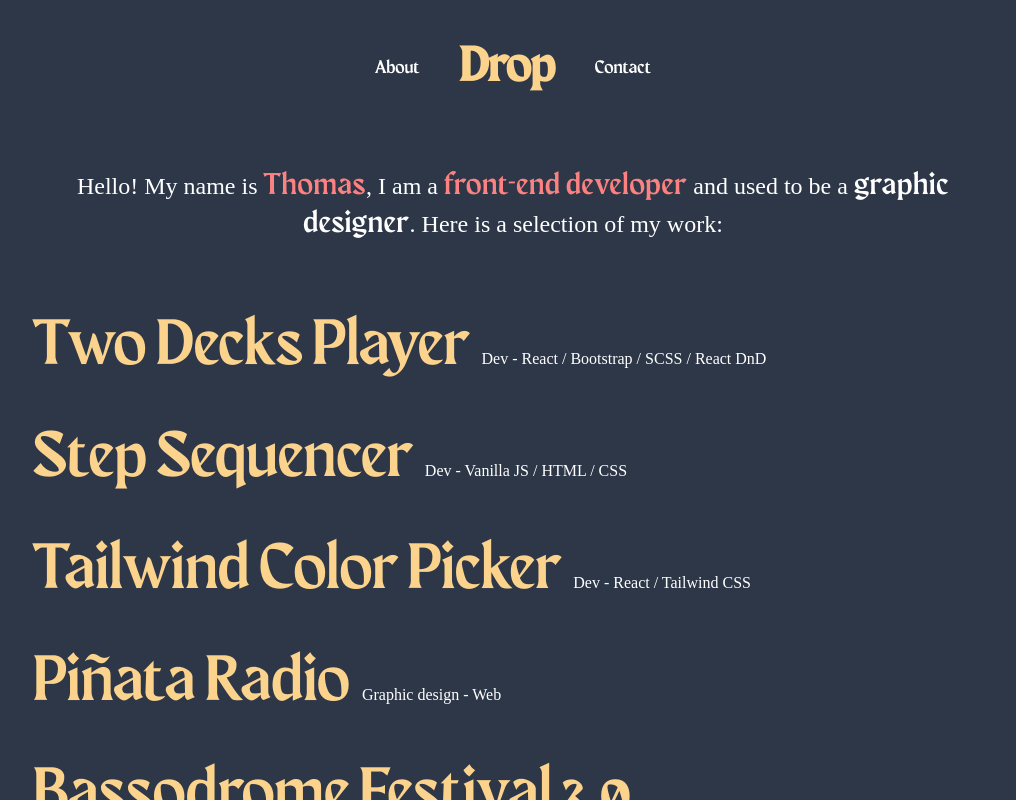
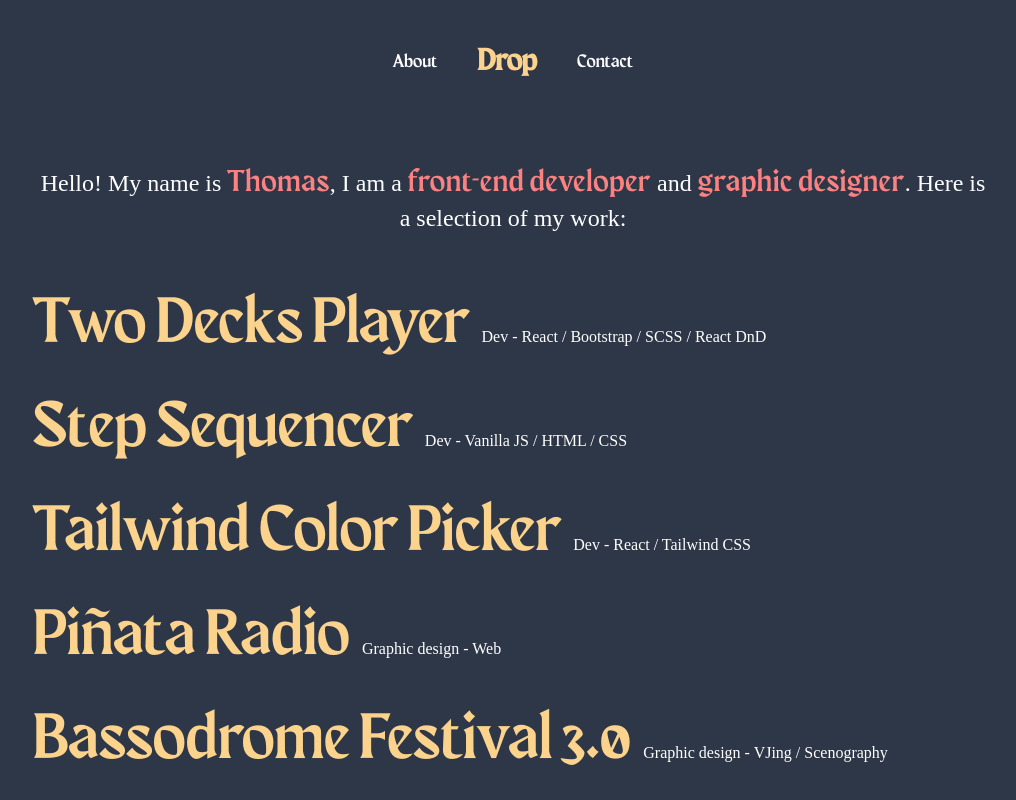
Before and after one commit to Toww/droplab-old, a Next.js app: page / in a window 1280 px wide. Shown: the top 800 px of the page, without its empty margins (127-1143 px from the left). Built offline with nearby package versions, Linux system fonts and the light colour scheme.

Commit message:
Styles corrections

```diff
--- a/components/layout/NavBar.js
+++ b/components/layout/NavBar.js
@@ -2,7 +2,7 @@ import Link from "next/link";
 
 const NavBar = () => {
   return (
-    <nav className="pb-8" className="flex justify-center py-8">
+    <nav className="flex justify-center mt-10">
       <ul className="flex justify-center items-center">
         <li>
           <Link href="/about">
@@ -13,7 +13,7 @@ const NavBar = () => {
           <Link href="/">
             <a
               id="logo"
-              className="font-custom text-5xl font-bold mx-10 text-orange-300"
+              className="font-custom text-3xl font-bold mx-10 text-orange-300"
             >
               Drop
             </a>
--- a/components/projects/ProjectsList.js
+++ b/components/projects/ProjectsList.js
@@ -27,7 +27,7 @@ const ProjectsList = ({ allProjectsData }) => {
   return (
     <section>
       <CursorImage />
-      <ul className="project-list mt-6 md:mt-12">
+      <ul className="project-list">
         {allProjectsData.map(({ id, type, title }) => (
           <li
             key={id}
--- a/components/projects/ProjectsNavLinks.js
+++ b/components/projects/ProjectsNavLinks.js
@@ -10,10 +10,10 @@ const ProjectsNavLinks = ({ prevProject, nextProject }) => {
           as={`/projects/${prevProject.id}`}
           scroll={false}
         >
-          <a className="w-1/3 font-custom text-left text-3xl md:text-xl text-orange-300 mt-3">
+          <a className="w-1/3 md:flex md:justify-start md:items-center font-custom text-left text-3xl md:text-xl text-orange-300 mt-3">
             {/* Left arrow */}
             <svg
-              class="w-8 h-8 md:w-5 md:h-5 inline mr-2"
+              class="w-8 h-8 md:w-5 md:h-5 mr-2 mt-0 pt-0"
               fill="none"
               stroke="currentColor"
               viewBox="0 0 24 24"
@@ -27,7 +27,7 @@ const ProjectsNavLinks = ({ prevProject, nextProject }) => {
               ></path>
             </svg>
             {/* Project name */}
-            <span className="hidden md:inline align-middle underline">
+            <span className="hidden md:block">
               {prevProject.title}
             </span>
           </a>
@@ -36,7 +36,7 @@ const ProjectsNavLinks = ({ prevProject, nextProject }) => {
         <div className="w-1/3"></div>
       )}
       <Link href="/" scroll={false}>
-        <a className="font-custom text-center text-xl underline text-orange-300 mt-3 w-1/3">
+        <a className="font-custom text-center text-xl text-orange-300 mt-3 w-1/3">
           Back to homepage
         </a>
       </Link>
@@ -47,14 +47,14 @@ const ProjectsNavLinks = ({ prevProject, nextProject }) => {
           as={`/projects/${nextProject.id}`}
           scroll={false}
         >
-          <a className="w-1/3 font-custom text-right text-xl text-orange-300 mt-3">
+          <a className="w-1/3 md:flex md:justify-end md:items-center font-custom text-right text-xl text-orange-300 mt-3">
             {/* Project name */}
-            <span className="hidden md:inline align-middle underline">
+            <span className="hidden md:block">
               {nextProject.title}
             </span>
             {/* Right arrow */}
             <svg
-              class="w-8 h-8 md:w-5 md:h-5 inline ml-2"
+              class="w-8 h-8 md:w-5 md:h-5 ml-2"
               fill="none"
               stroke="currentColor"
               viewBox="0 0 24 24"
--- a/pages/about.js
+++ b/pages/about.js
@@ -9,30 +9,30 @@ const About = () => {
         <title>Drop - About</title>
       </Head>
 
+      <header>
+        <h2 className="font-custom text-center text-6xl text-orange-300 leading-none">
+          About
+        </h2>
+      </header>
       <main>
-        <header className="m-0 p-0">
-          <h2 className="font-custom text-center text-6xl text-orange-300 leading-none">
-            About
-          </h2>
-        </header>
         <section>
-          <p className="mx-auto mt-6 text-xl px-4 text-center leading-relaxed">
+          <p className="mx-auto text-lg px-4 text-center leading-relaxed">
             Hello again! I switched jobs from graphic design to front-end
             development around a year ago, and always have been coding on the
             side for smaller personal or work-related projects. I also love
             music and worked on a few podcasts for Piñata Radio.
           </p>
-          <p className="mx-auto mt-6 text-xl px-4 text-center leading-relaxed">
+          <p className="mx-auto mt-8 text-lg px-4 text-center">
             Feel free to reach me through the{" "}
             <Link href="/contact">
-              <a className="font-custom underline text-orange-300 text-2xl">
+              <a className="font-custom underline text-orange-300 text-xl">
                 contact
               </a>
             </Link>{" "}
             page!
           </p>
 
-          <div className="w-50% flex justify-center align-center text-orange-300 mt-6">
+          <div className="w-50% flex justify-center align-center text-orange-300 mt-4">
             {/* Github*/}
             <a
               className="block"
--- a/pages/contact.js
+++ b/pages/contact.js
@@ -8,22 +8,22 @@ const About = () => {
         <title>Drop - Contact</title>
       </Head>
 
-      <main>
-        <header className="m-0 p-0">
+        <header>
           <h3 className="font-custom text-center text-6xl text-orange-300 leading-none">
             Want to say hello ?
           </h3>
         </header>
+      <main>
         <section>
           {/* Contact form */}
           <form
-            className="md:w-3/4 mx-auto mt-6"
+            className="md:w-3/4 mx-auto"
             action="https://getform.io/f/760a1a0f-021d-4980-aba7-64b4dfee609f"
             method="POST"
           >
             <div className="inline-block md:w-1/2 md:pr-4">
               <label
-                className="block text-orange-300 text-lg mb-2"
+                className="block text-lg mb-2"
                 htmlFor="name"
               >
                 Name
@@ -32,7 +32,7 @@ const About = () => {
             </div>
             <div className="inline-block md:w-1/2 md:pl-4">
               <label
-                className="w-100 block text-orange-300 text-lg mb-2"
+                className="w-100 block text-lg mb-2"
                 htmlFor="email"
               >
                 Email
@@ -47,7 +47,7 @@ const About = () => {
             </div>
             <div>
               <label
-                className="block text-orange-300 text-lg mb-2"
+                className="block text-lg mb-2"
                 htmlFor="message"
               >
                 Message
--- a/pages/index.js
+++ b/pages/index.js
@@ -28,19 +28,19 @@ export default function Home({ allProjectsData }) {
         <header>
           <motion.h1
             variants={indexVariant}
-            className="text-white text-center text-2xl md:leading-tight"
+            className="text-white text-center text-2xl mx-auto max-w-5xl leading-tight"
           >
             Hello! My name is{" "}
-            <span className="font-custom text-3xl text-red-400 tracking-wide leading-tight">
+            <span className="font-custom text-3xl text-red-400 tracking-wide">
               Thomas
             </span>
             , I am a{" "}
-            <span className="font-custom text-3xl text-red-400 tracking-wide leading-tight">
+            <span className="font-custom text-3xl text-red-400 tracking-wide">
               {" "}
               front-end developer
             </span>{" "}
-            and used to be a{" "}
-            <span className="font-custom text-3xl tracking-wide leading-tight">
+            and{" "}
+            <span className="font-custom text-3xl text-red-400 tracking-wide">
               {" "}
               graphic designer
             </span>
--- a/pages/projects/[id].js
+++ b/pages/projects/[id].js
@@ -30,11 +30,11 @@ export default function Project({
           <h2 className="font-custom text-center text-5xl md:text-6xl text-orange-300 leading-none">
             {frontMatter.title}
           </h2>
-          <p className="text-center my-4">{frontMatter.type}</p>
+          <p className="text-center mt-2">{frontMatter.type}</p>
         </header>
         <main>
           {/* Content */}
-          <article className="text-lg text-center">{content}</article>
+          <article className="text-lg text-center leading-relaxed">{content}</article>
           {/* Separation  */}
           <div className="h-px bg-orange-300 w-full"></div>
           {/* Links */}
--- a/styles/tailwind.css
+++ b/styles/tailwind.css
@@ -46,15 +46,18 @@ form textarea:focus {
 /* ----- MEDIA QUERIES ----- */
 
 @screen md {
-  header,
+  header{
+    @apply mt-20;
+  }
+
   main {
-    @apply mt-8;
+    @apply mt-10;
   }
 
   /* -- Homepage --  */
 
   .project-line {
-    @apply py-6;
+    @apply py-5;
   }
 
   .project-line:hover {
```
